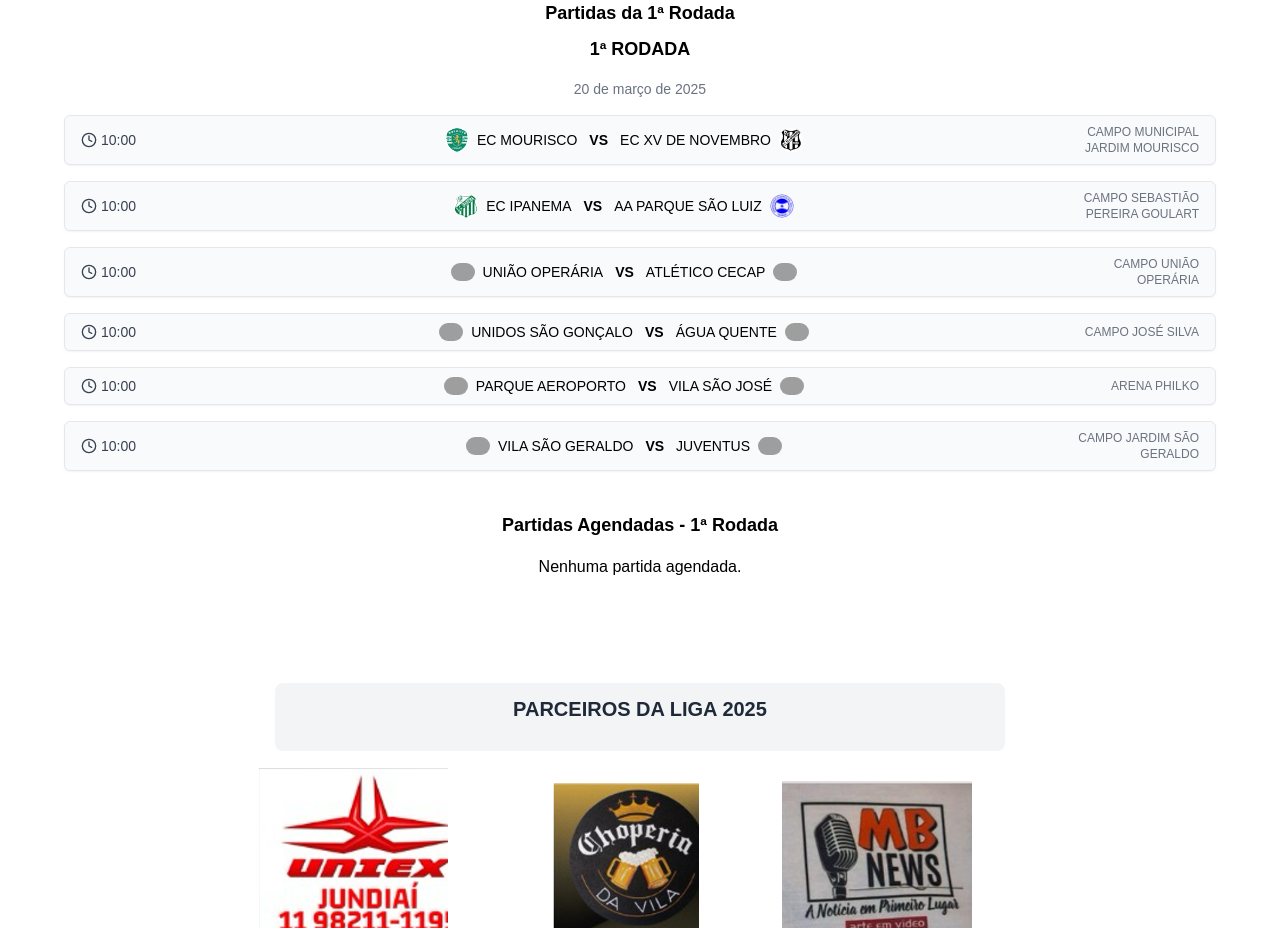
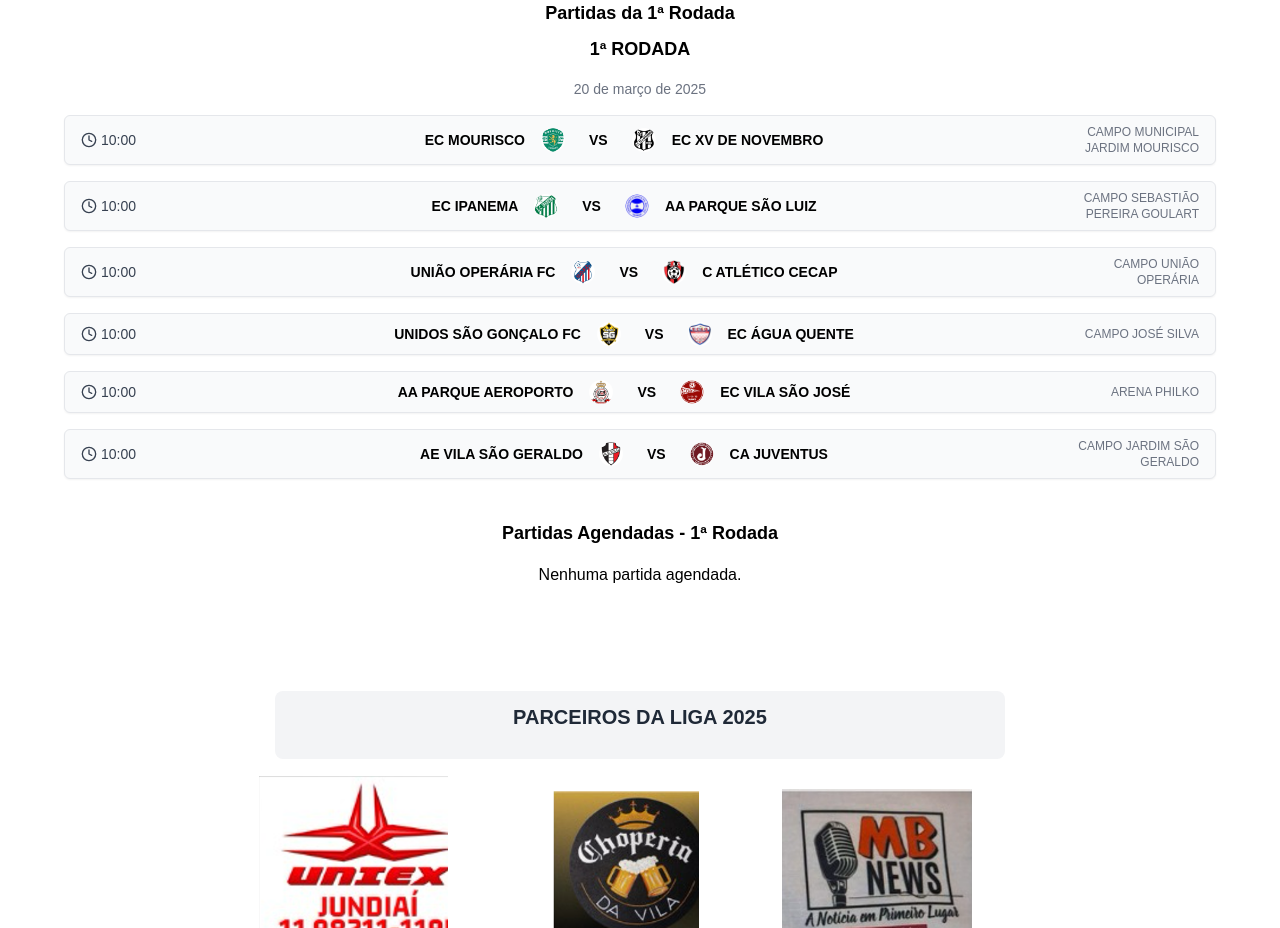
Before and after one commit to bdancost/amateur_football_league, a Next.js app: page /competicoes in a window 1280 px wide. Shown: the part 1640-2568 px from the top of the page. Built offline with nearby package versions, Linux system fonts and the light colour scheme; grey boxes are pictures that could not be loaded.

Commit message:
Alinhamento dos times nas rodadas

```diff
--- a/src/components/PartidasRodada.tsx
+++ b/src/components/PartidasRodada.tsx
@@ -12,14 +12,33 @@ const todosOsTimes = [
     name: 'AA PARQUE SÃO LUIZ',
     image: '/assets/clubes/AA Parque São Luiz.jpeg'
   },
-  { name: 'UNIÃO OPERÁRIA', image: '/assets/uniao-operaria.png' },
-  { name: 'ATLÉTICO CECAP', image: '/assets/atletico-cecap.png' },
-  { name: 'UNIDOS SÃO GONÇALO', image: '/assets/unidos-sao-goncalo.png' },
-  { name: 'ÁGUA QUENTE', image: '/assets/agua-quente.png' },
-  { name: 'PARQUE AEROPORTO', image: '/assets/parque-aeroporto.png' },
-  { name: 'VILA SÃO JOSÉ', image: '/assets/vila-sao-jose.png' },
-  { name: 'VILA SÃO GERALDO', image: '/assets/vila-sao-geraldo.png' },
-  { name: 'JUVENTUS', image: '/assets/juventus.png' }
+  { name: 'UNIÃO OPERÁRIA FC', image: '/assets/clubes/União Operária FC.jpeg' },
+  { name: 'C ATLÉTICO CECAP', image: '/assets/clubes/C Atlético Cecap.jpeg' },
+  {
+    name: 'UNIDOS SÃO GONÇALO FC',
+    image: '/assets/clubes/Unidos São Gonçalo FC.jpeg'
+  },
+  { name: 'EC ÁGUA QUENTE', image: '/assets/clubes/EC Água Quente.jpeg' },
+  {
+    name: 'AA PARQUE AEROPORTO',
+    image: '/assets/clubes/AA Parque Aeroporto.jpeg'
+  },
+  { name: 'EC VILA SÃO JOSÉ', image: '/assets/clubes/EC Vila São José.jpeg' },
+  {
+    name: 'AE VILA SÃO GERALDO',
+    image: '/assets/clubes/AE Vila São Geraldo.jpeg'
+  },
+  { name: 'CA JUVENTUS', image: '/assets/clubes/CA Juventus.jpeg' },
+  {
+    name: 'Unidos Marlene Miranda FC',
+    image: '/assets/clubes/Unidos Marlene Miranda FC.jpeg'
+  },
+  { name: 'SE PARQUE URUPÊS', image: '/assets/clubes/SE Parque Urupês.jpeg' },
+  {
+    name: 'AA RODOVIÁRIO CIDADE JARDIM',
+    image: '/assets/clubes/AA Rodoviário Cidade Jardim.jpeg'
+  },
+  { name: 'AA SÃO GONÇALO', image: '/assets/clubes/AA São Gonçalo.jpeg' }
 ]
 
 const buscarTime = (name: string) =>
@@ -81,9 +100,10 @@ const PartidasRodada = ({
             </div>
 
             {/* Confronto */}
-            <div className="flex items-center gap-2 text-sm font-medium uppercase">
+            <div className="flex items-center gap-4 text-sm font-medium uppercase">
               {mandante && (
-                <>
+                <div className="flex items-center gap-4">
+                  <span className="font-bold">{mandante.name}</span>
                   <Image
                     src={mandante.image}
                     alt={mandante.name}
@@ -91,13 +111,13 @@ const PartidasRodada = ({
                     height={24}
                     className="rounded-full"
                   />
-                  <span>{mandante.name}</span>
-                </>
+                </div>
               )}
-              <span className="mx-1 font-bold">vs</span>
+
+              <span className="mx-2 font-bold">vs</span>
+
               {visitante && (
-                <>
-                  <span>{visitante.name}</span>
+                <div className="flex items-center gap-4">
                   <Image
                     src={visitante.image}
                     alt={visitante.name}
@@ -105,7 +125,8 @@ const PartidasRodada = ({
                     height={24}
                     className="rounded-full"
                   />
-                </>
+                  <span className="font-bold">{visitante.name}</span>
+                </div>
               )}
             </div>
 
--- a/src/lib/partidasTabela.ts
+++ b/src/lib/partidasTabela.ts
@@ -40,8 +40,8 @@ export const partidasTabela: Partida[] = [
     rodada: 1,
     data: '20/03/2025',
     horario: '10:00',
-    mandante: 'UNIÃO OPERÁRIA',
-    visitante: 'ATLÉTICO CECAP',
+    mandante: 'UNIÃO OPERÁRIA FC',
+    visitante: 'C ATLÉTICO CECAP',
     placarMandante: 0,
     placarVisitante: 0,
     local: 'CAMPO UNIÃO OPERÁRIA',
@@ -51,8 +51,8 @@ export const partidasTabela: Partida[] = [
     rodada: 1,
     data: '20/03/2025',
     horario: '10:00',
-    mandante: 'UNIDOS SÃO GONÇALO',
-    visitante: 'ÁGUA QUENTE',
+    mandante: 'UNIDOS SÃO GONÇALO FC',
+    visitante: 'EC ÁGUA QUENTE',
     placarMandante: 0,
     placarVisitante: 0,
     local: 'CAMPO JOSÉ SILVA',
@@ -62,8 +62,8 @@ export const partidasTabela: Partida[] = [
     rodada: 1,
     data: '20/03/2025',
     horario: '10:00',
-    mandante: 'PARQUE AEROPORTO',
-    visitante: 'VILA SÃO JOSÉ',
+    mandante: 'AA PARQUE AEROPORTO',
+    visitante: 'EC VILA SÃO JOSÉ',
     placarMandante: 0,
     placarVisitante: 0,
     local: 'ARENA PHILKO',
@@ -73,8 +73,8 @@ export const partidasTabela: Partida[] = [
     rodada: 1,
     data: '20/03/2025',
     horario: '10:00',
-    mandante: 'VILA SÃO GERALDO',
-    visitante: 'JUVENTUS',
+    mandante: 'AE VILA SÃO GERALDO',
+    visitante: 'CA JUVENTUS',
     placarMandante: 0,
     placarVisitante: 0,
     local: 'CAMPO JARDIM SÃO GERALDO',
```
